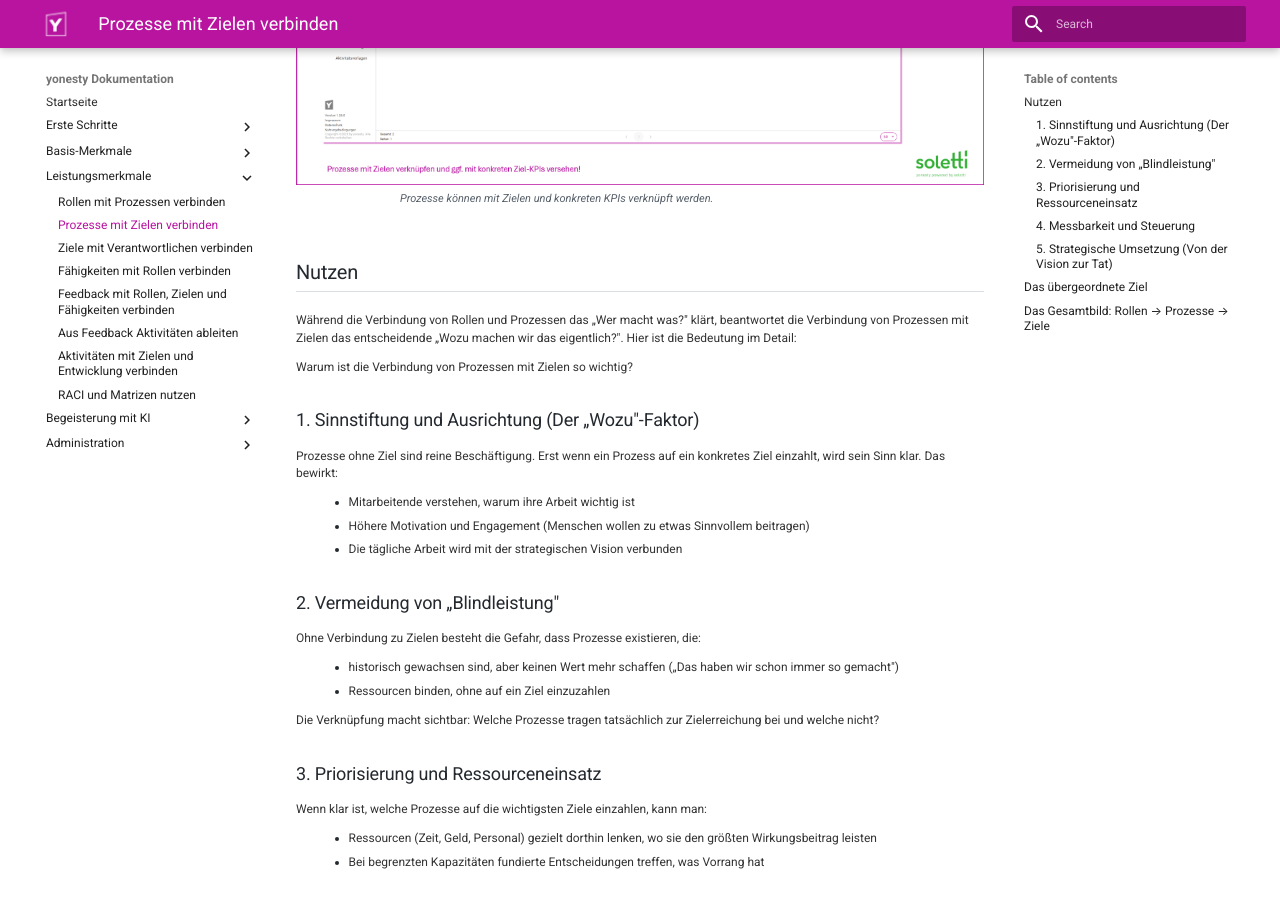
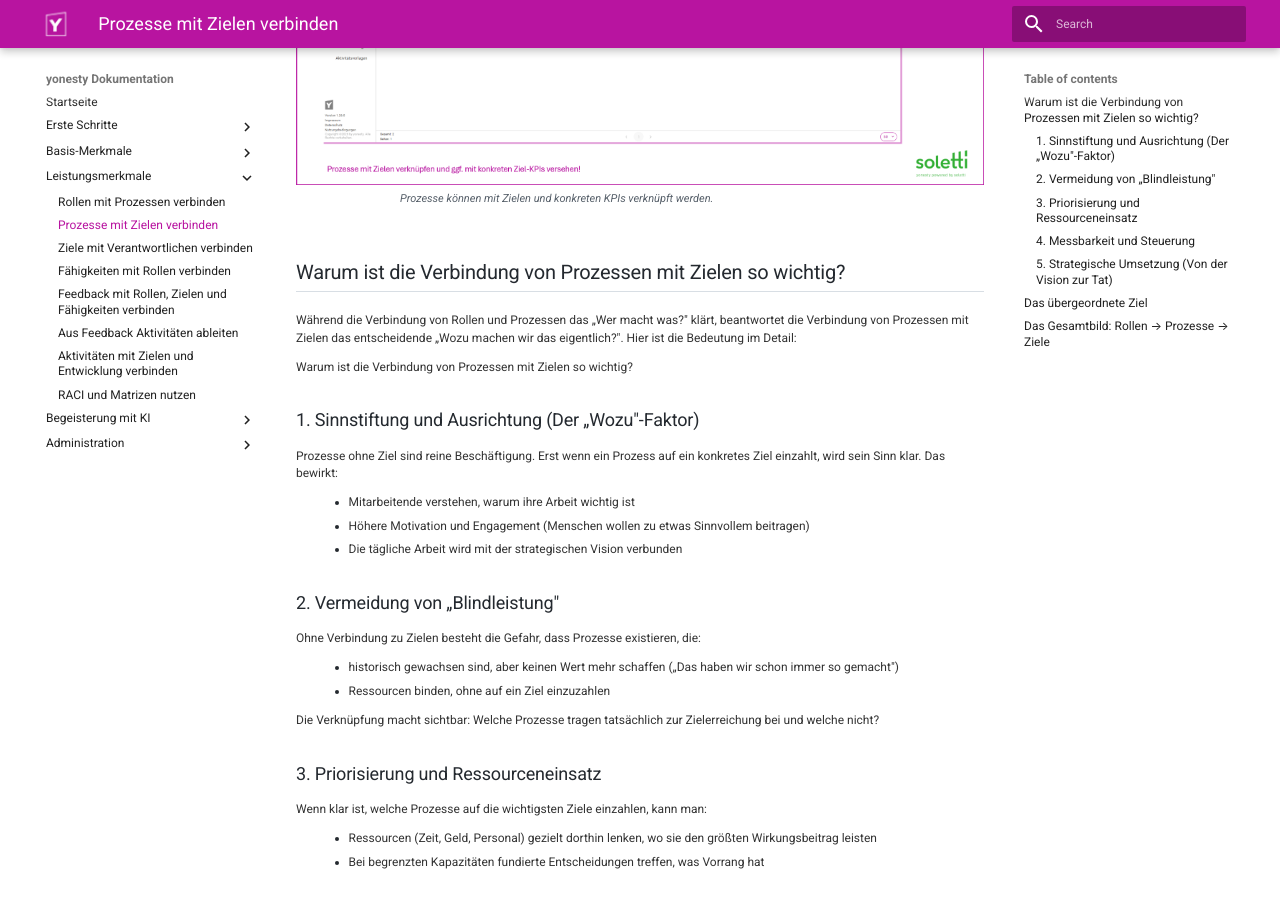
Before and after one commit to ricohaenelsoletti/yonesty, an MkDocs documentation site: the page built from docs/Leistungsmerkmal-Prozesse-mit-Zielen-verbinden.md, in a window 1280 px wide and 900 px high, scrolled down 365 px. Built offline with MkDocs 1.6.1 and Material for MkDocs 9.7.7, drawn with Linux system fonts in a browser that asks for light colours.

Commit message:
Update section title for process-goal connection

```diff
--- a/docs/Leistungsmerkmal-Prozesse-mit-Zielen-verbinden.md
+++ b/docs/Leistungsmerkmal-Prozesse-mit-Zielen-verbinden.md
@@ -6,7 +6,7 @@
 </figure>
 
 
-## Nutzen
+## Warum ist die Verbindung von Prozessen mit Zielen so wichtig?
 
 Während die Verbindung von Rollen und Prozessen das „Wer macht was?" klärt, beantwortet die Verbindung von Prozessen mit Zielen das entscheidende „Wozu machen wir das eigentlich?". Hier ist die Bedeutung im Detail:
 
```
